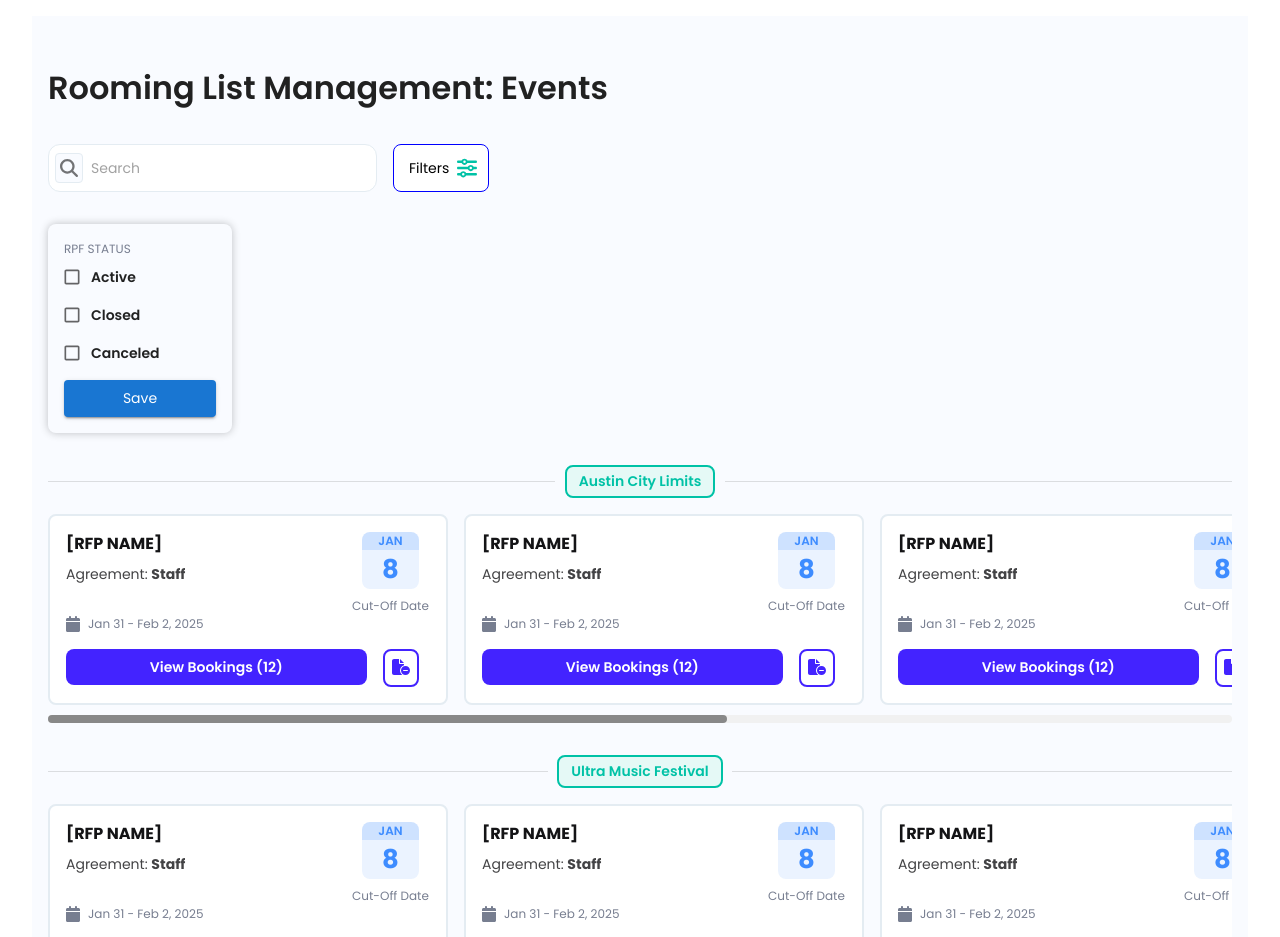
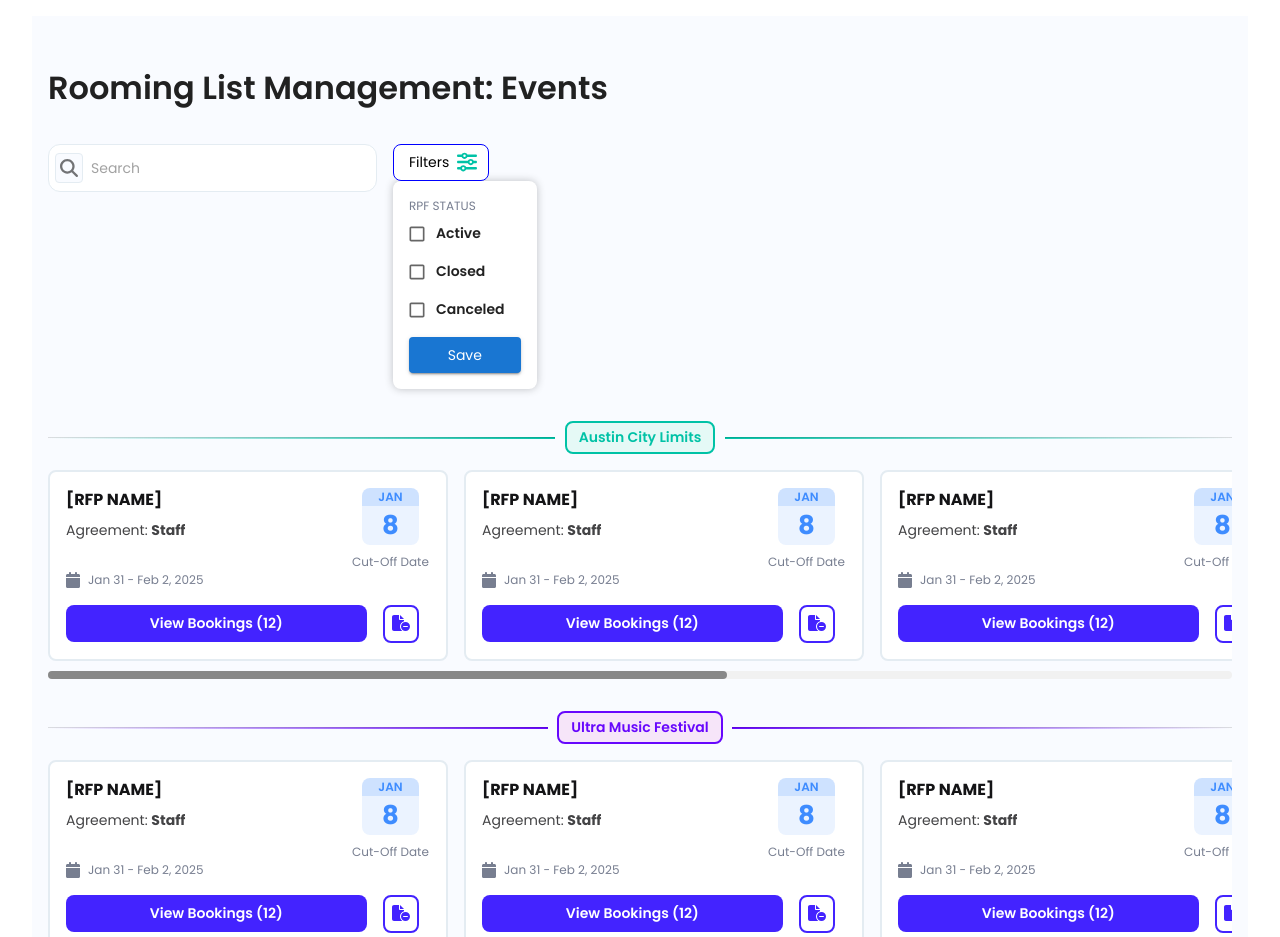
Before and after one commit to nicolasbava/bookings-app, a Next.js app: page / in a window 1280 px wide. Shown: the top 937 px of the page. Built offline with nearby package versions, Linux system fonts and the light colour scheme.

Commit message:
Added dynamic data and finishing styling filters

```diff
--- a/components/atoms/Filter/FilterBox.tsx
+++ b/components/atoms/Filter/FilterBox.tsx
@@ -9,7 +9,7 @@
 
 const FilterBox = ({ open }: FilterBoxProps) => {
     return (
-        <Stack sx={{ display: open ? 'block' : 'none', border: 'none', borderRadius: '8px', padding: 2, boxShadow: '0px 0px 8px #0000003d', maxWidth: '184px' }}>
+        <Stack sx={{ display: open ? 'block' : 'none', border: 'none', borderRadius: '8px', padding: 2, boxShadow: '0px 0px 8px #0000003d', maxWidth: '184px', background: 'white' }}>
             <Typography sx={{ color: theme.palette.grey[300], fontSize: '12px' }}>RPF STATUS</Typography>
             <FormGroup>
                 <CheckboxStyled label='Active' />
--- a/components/atoms/RoomingListCard/TitleDivider.tsx
+++ b/components/atoms/RoomingListCard/TitleDivider.tsx
@@ -1,15 +1,35 @@
 import { Box, Divider, Stack, Typography } from "@mui/material";
+import { getColorByIndex } from "../../../utils";
 
 interface TitleDividerProps {
-    title: string
+    title: string,
+    index: number
 }
 
-const TitleDivider = ({title}: TitleDividerProps) => {
+const TitleDivider = ({title, index}: TitleDividerProps) => {
+    const { background, border, color } = getColorByIndex(index);
+// '#E5F9F6' '2px solid #00C2A6' '#00C2A6'
     return (
         <Stack mt={4} >
-            <Divider>
-                <Box sx={{padding: '4px 12px', background: '#E5F9F6', borderRadius: '8px', border: '2px solid #00C2A6', width: 'fit-content'}}>
-                    <Typography sx={{color: '#00C2A6', fontWeight: '600', fontSize: '14px'}}>{title}</Typography>
+             <Divider
+                sx={{
+                position: "relative",
+                "&::before": {
+                    content: '""',
+                    flex: 1,
+                    height: "2px",
+                    background: `linear-gradient(to left, ${color}, #f9fbff)`, // Green to Grey
+                },
+                "&::after": {
+                    content: '""',
+                    flex: 1,
+                    height: "2px",
+                    background: `linear-gradient(to right, ${color}, #f9fbff)`, // Green to Grey
+                },
+                }}
+            >
+                <Box sx={{padding: '4px 12px', background: background, borderRadius: '8px', border: border, width: 'fit-content'}}>
+                    <Typography sx={{color: color, fontWeight: '600', fontSize: '14px'}}>{title}</Typography>
                 </Box>
             </Divider>
         </Stack>
--- a/components/molecules/Header.tsx
+++ b/components/molecules/Header.tsx
@@ -12,11 +12,13 @@
     return (
         <Stack mt={2} spacing={4}>
             <Title />
-            <Box display={'flex'} sx={{position: 'relative'}} gap={2}>
+            <Box display={'flex'}  gap={2}>
                 <SearchInput />
-                <FilterButton setOpen={() => setOpenFilters(!openFilters)}  open={openFilters} />
+                <Box sx={{position: 'relative'}}>
+                    <FilterButton setOpen={() => setOpenFilters(!openFilters)}  open={openFilters} />
+                    <FilterBox open={openFilters} />
+                </Box>
             </Box>
-            <FilterBox open={openFilters} />
 
 
         </Stack>
--- a/components/molecules/Slider.tsx
+++ b/components/molecules/Slider.tsx
@@ -1,12 +1,15 @@
-import { Stack } from "@mui/material";
+import { Box, Stack } from "@mui/material";
 import RoomingListCard from "../atoms/RoomingListCard";
 import TitleDivider from "../atoms/RoomingListCard/TitleDivider"
 import CustomScrollbar from "../atoms/RoomingListCard/ScrollBarContainer";
+import data from '../../data/dummyData.json';
 
 const Slider = () => {
     return (
         <>
-            <TitleDivider title={'Austin City Limits'} />
+            {data.map((ele, index) => (
+                <Box key={index}>
+                    <TitleDivider title={ele.event} index={index} />
                     <CustomScrollbar>
                         <Stack direction={'row'} spacing={2} mt={2} >
                                 <RoomingListCard />
@@ -14,23 +17,10 @@
                                 <RoomingListCard />
                                 <RoomingListCard />
                                 <RoomingListCard />
-                    {/* <RoomingListCard />
-                    <RoomingListCard /> */}
                         </Stack>
                     </CustomScrollbar>
-
-            <TitleDivider title={'Ultra Music Festival'} />
-            <CustomScrollbar>
-                <Stack direction={'row'} spacing={2} mt={2} >
-                        <RoomingListCard />
-                        <RoomingListCard />
-                        <RoomingListCard />
-                        <RoomingListCard />
-                        <RoomingListCard />
-                    {/* <RoomingListCard />
-                    <RoomingListCard /> */}
-                </Stack>
-            </CustomScrollbar>
+                </Box>
+            ))}
         </>
     )
 };
--- a/data/dummyData.json
+++ b/data/dummyData.json
@@ -90,5 +90,51 @@
                 "cutoff_date": "08-01-2025"
             }
         ]
+    },
+    {
+        "id": 1,
+        "event": "Bangkok Festival",
+        "lends": [
+            {
+                "id": "a12",
+                "agreement": "Staff",
+                "from_date": "31-01-2025",
+                "to_date": "02-02-2025",
+                "bookings": 34,
+                "cutoff_date": "08-01-2025"
+            },
+            {
+                "id": "a15152",
+                "agreement": "Leisure",
+                "from_date": "31-01-2025",
+                "to_date": "02-02-2025",
+                "bookings": 34,
+                "cutoff_date": "08-01-2025"
+            },
+            {
+                "id": "a12fda",
+                "agreement": "Artists",
+                "from_date": "31-01-2025",
+                "to_date": "02-02-2025",
+                "bookings": 53,
+                "cutoff_date": "08-01-2025"
+            },
+            {
+                "id": "a515112",
+                "agreement": "Staff",
+                "from_date": "31-01-2025",
+                "to_date": "02-02-2025",
+                "bookings": 14,
+                "cutoff_date": "08-01-2025"
+            },
+            {
+                "id": "a33312",
+                "agreement": "Artists",
+                "from_date": "31-01-2025",
+                "to_date": "02-02-2025",
+                "bookings": 34,
+                "cutoff_date": "08-01-2025"
+            }
+        ]
     }
 ]
--- /dev/null
+++ b/utils/index.tsx
@@ -0,0 +1,12 @@
+export const getColorByIndex = (index: number) => {
+    switch (index) {
+      case 0:
+        return { background: '#E5F9F6', border: '2px solid #00C2A6', color: '#00C2A6' }; // Green
+      case 1:
+        return { background: '#F6E5F9', border: '2px solid #6707FD', color: '#6707FD' }; // Violet
+      case 2:
+        return { background: '#E5E9F9', border: '2px solid #0066C2', color: '#0066C2' }; // Blue
+      default:
+        return { background: '#E5F9F6', border: '2px solid #00C2A6', color: '#00C2A6' }; // Default (Green)
+    }
+};
```
Lines whose indentation alone changed are shown as unchanged.
